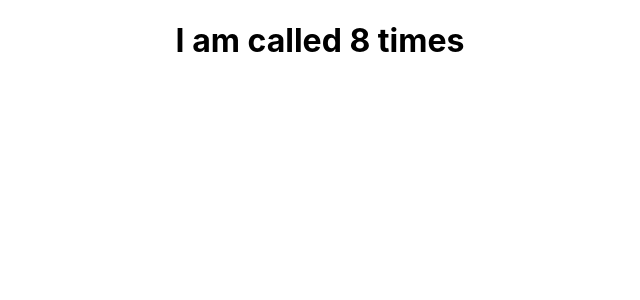
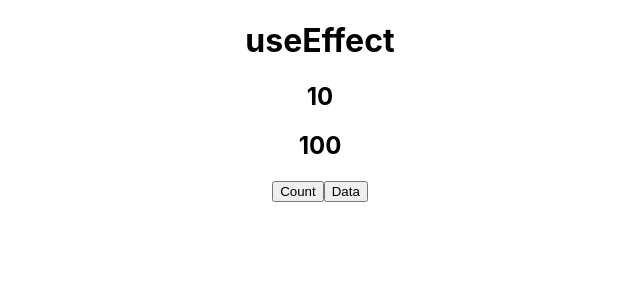
Before and after one commit to Tarunkumar2407/ReactBasics, a React (Create React App) app: page / in a window 1280 px wide. Shown: the top 300 px of the page, without its empty margins (320-960 px from the left). Built offline with nearby package versions, Linux system fonts and the light colour scheme.

Commit message:
final useEffect

```diff
--- a/src/App.js
+++ b/src/App.js
@@ -1,7 +1,8 @@
 import './App.css';
+import UseEffect2 from './Components/UseEffect2';
 // import Constructor from './Components/Constructor';
 // import Render from './Components/Render';
-import UseEffectHook from './Components/UseEffectHook';
+// import UseEffectHook from './Components/UseEffectHook';
 // import ConditiondalRendering from './Components/ConditiondalRendering';
 // import FormValidation from './Components/FormValidations';
 // import FormHandling from './Components/FormHandling';
@@ -32,7 +33,8 @@ function App() {
       {/* <FormValidation /> */}
       {/* <Constructor /> */}
       {/* <Render /> */}
-      <UseEffectHook />
+      {/* <UseEffectHook /> */}
+      <UseEffect2 />
     </div>
   );
 }
--- /dev/null
+++ b/src/Components/UseEffect2.js
@@ -0,0 +1,26 @@
+import React, { useEffect, useState } from 'react'
+
+const UseEffect2 = () => {
+
+    const [count, setCount] = useState(10)
+    const [data, setData] = useState(100)
+
+    useEffect(() => {
+        console.log("count increased")
+    },[count])
+
+    useEffect(() => {
+        console.log("data set")
+    },[data])
+  return (
+    <div>
+      <h1>useEffect</h1>
+      <h2>{count}</h2>
+      <h2>{data}</h2>
+      <button onClick={() => setCount(count+10)}>Count</button>
+      <button onClick={() => setData(data+100)}>Data</button>
+    </div>
+  )
+}
+
+export default UseEffect2
```
